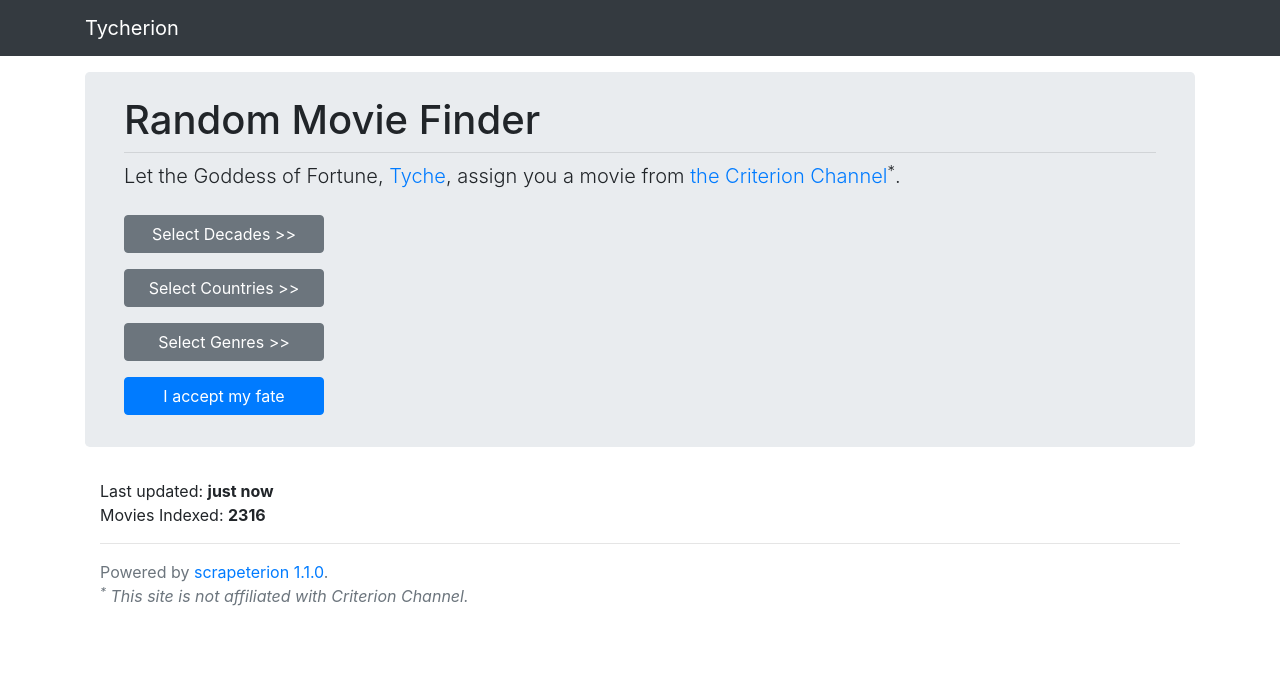
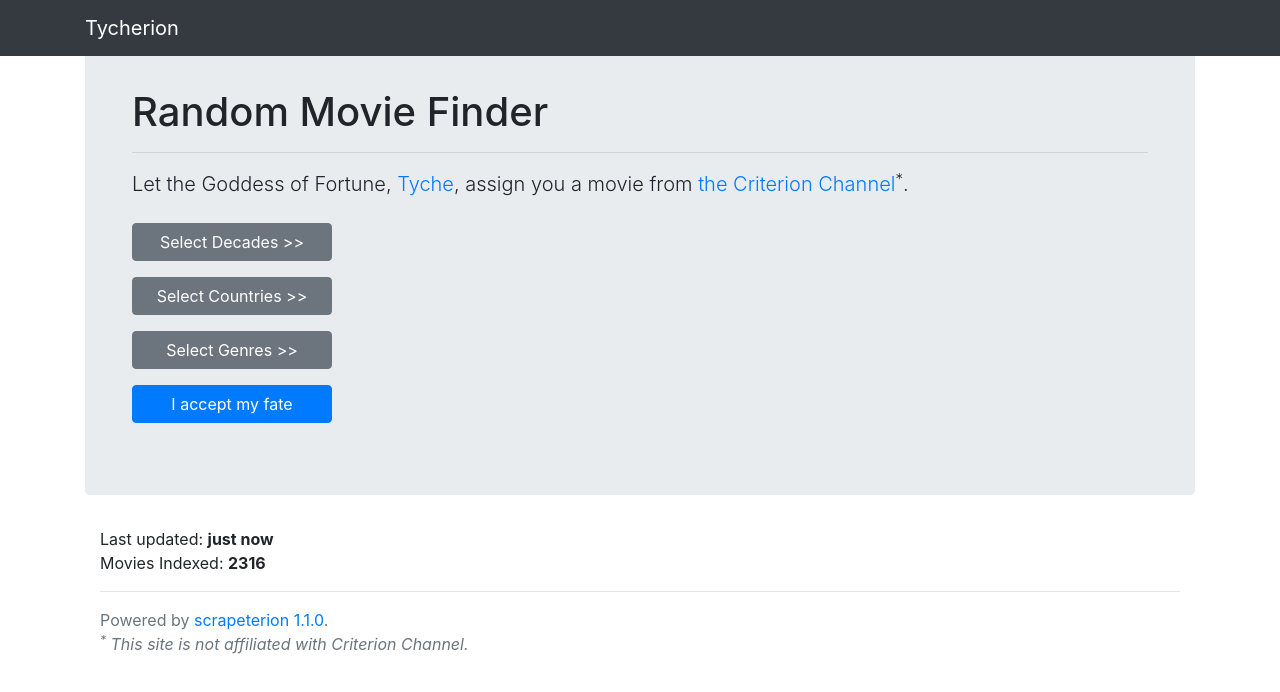
Before and after one commit to mikebridge/tycherion, a React (Create React App) app: page / in a window 1280 px wide. Shown: the top 692 px of the page. Built offline with nearby package versions, Linux system fonts and the light colour scheme.

Commit message:
more minor formatting changes

```diff
--- a/src/main/movieSelector.tsx
+++ b/src/main/movieSelector.tsx
@@ -420,14 +420,14 @@ export const MovieSelector = () => {
             <div>
                 &nbsp;
             </div>
-            <Container className="mt-5">
+            <Container>
                 {hasSelected && !suggestedMovie &&
                     <Alert color="danger">You have asked too much of the Goddess! Try again!</Alert>
                 }
-                    <Jumbotron className={"p-4"}>
+                    <Jumbotron>
                     <Container>
-                    <h1 className="display-6">Random Movie Finder</h1>
-                    <hr className="my-2"/>
+                    <h1>Random Movie Finder</h1>
+                    <hr/>
                     </Container>
                     {!suggestedMovie &&
                     <> <Container>
```
